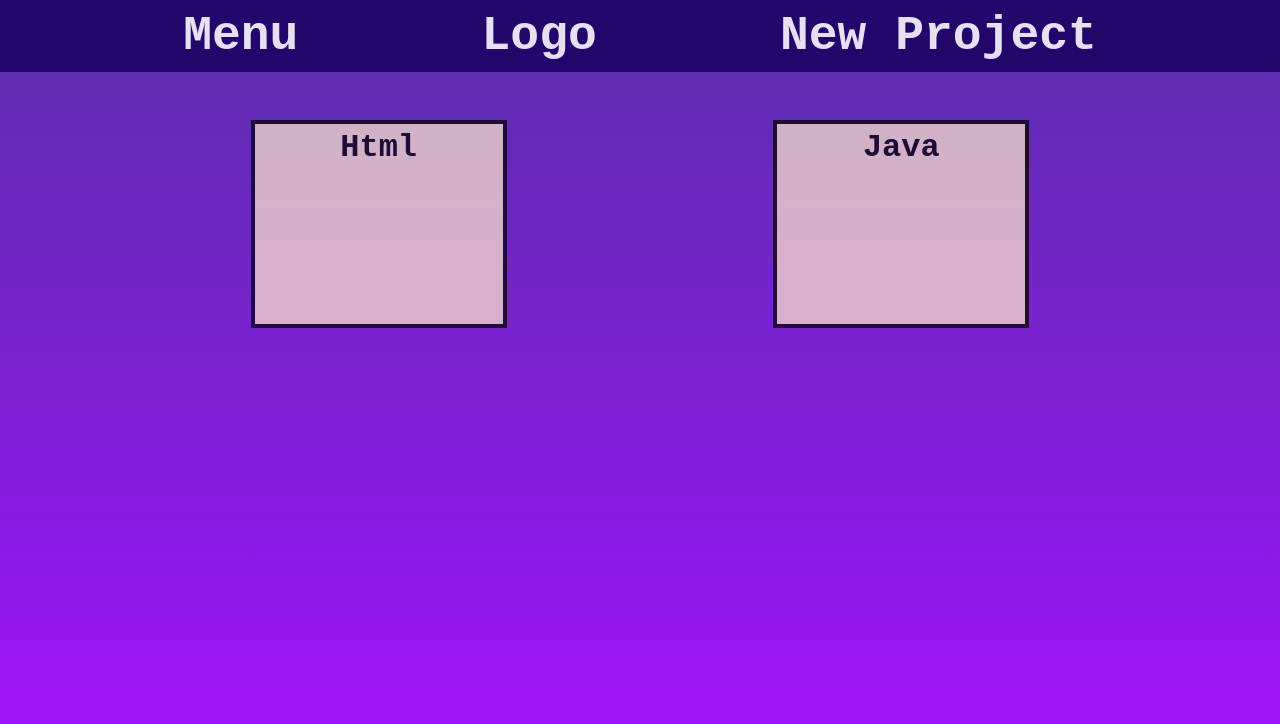
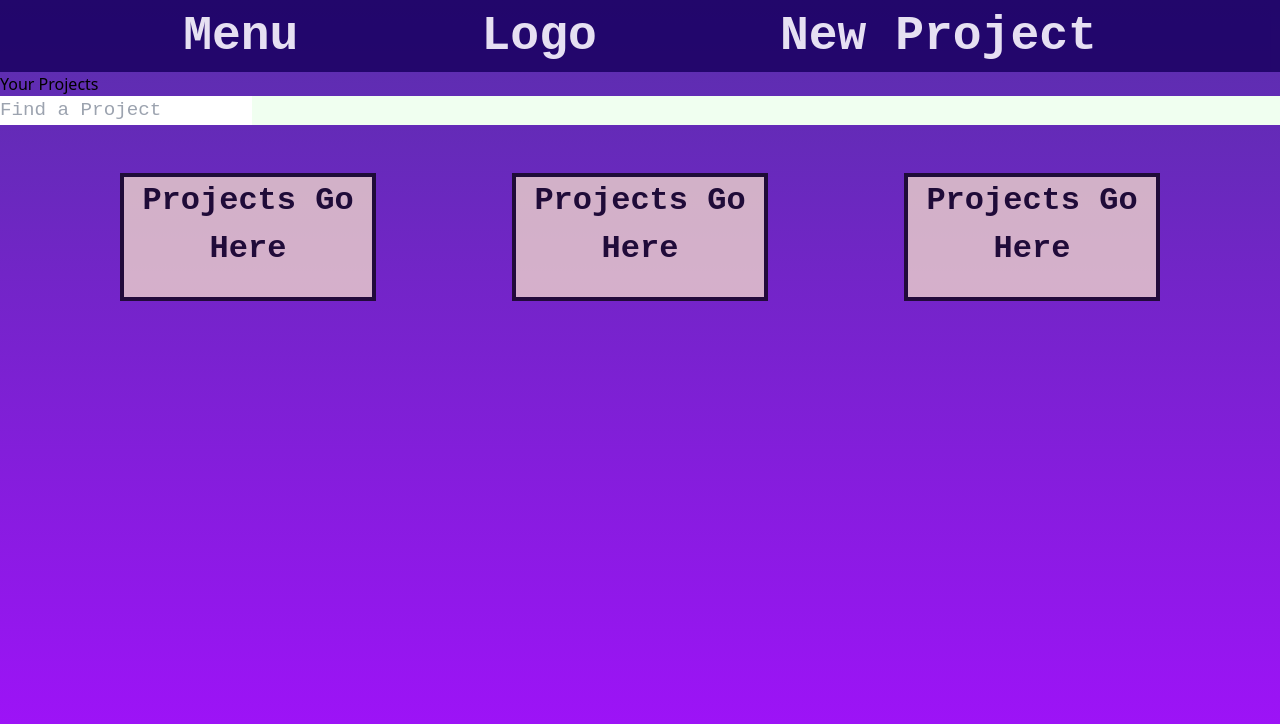
Before and after one commit to staten-island-tech/fullstack-frontend-ctrl-alt-elite, a Nuxt app in the folder frontend/: page /ProjectsPage in a window 1280 px wide. Shown: the top 724 px of the page. Built offline with nearby package versions, Linux system fonts and the light colour scheme.

Commit message:
search bar added

```diff
--- a/frontend/pages/ProjectsPage.vue
+++ b/frontend/pages/ProjectsPage.vue
@@ -6,13 +6,23 @@
 <p class="New-Project"> New Project </p>
 </div>
 <div class="Your-projects">
+    <div class="search">
+        Your Projects
+    </div>
+<div class="search-bar">
+    <input type ="text" :v-model="search" placeholder="Find a Project">
+
+
+
+</div>
 
 
 
 </div>
 <div class="view-projects">
-<p class="more-projects"> Html</p>
-<p class="more-projects"> Java</p>
+<p class="more-projects"> Projects Go Here</p>
+<p class="more-projects"> Projects Go Here</p>
+<p class="more-projects"> Projects Go Here</p>
 </div>
 
 
@@ -21,12 +31,22 @@
 
 <script>
 export default{
+    data(){
+        return{
+            projects: [],
+            search: [],
+
+
+        }
+
+    },
     methods: {
 
     }
+}
 
 
-}
+
 
 </script>
 
@@ -54,7 +74,7 @@ menu:hover{
     cursor: pointer;
 }
 .view-projects{
-    height: 30vh;
+    height: 20vh;
     margin-top: 2rem;
     justify-content: center;
     text-align: center;
@@ -72,5 +92,21 @@ menu:hover{
     border: solid black .3rem;
     background-color: blanchedalmond;
 }
+.your-projects{
+    display: flex;
+    flex-direction: row;
+    width: 100vh;
+    align-items: center;
+    text-align: center;
+    background-color: azure;
+     font-size: 1.2rem;
+    font-weight: bold;
+}
+.search-bar{
+    background-color: honeydew;
+    align-items: center;
+    font-family: 'Courier New', Courier, monospace;
+    font-size: 1.2rem;
+}
 
 </style>
```
